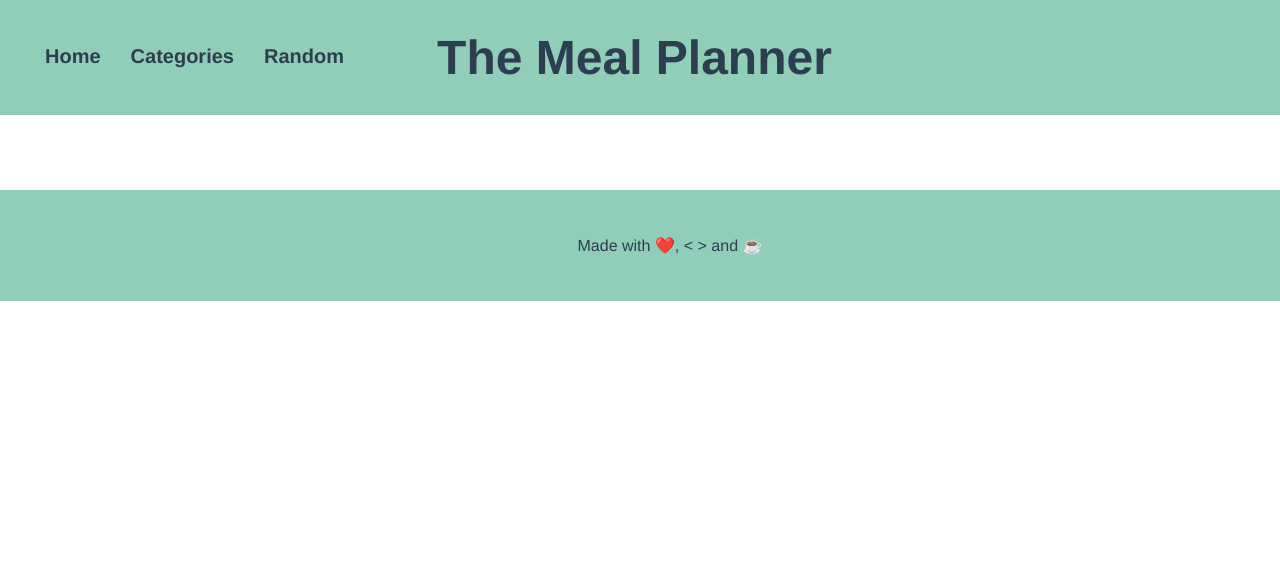
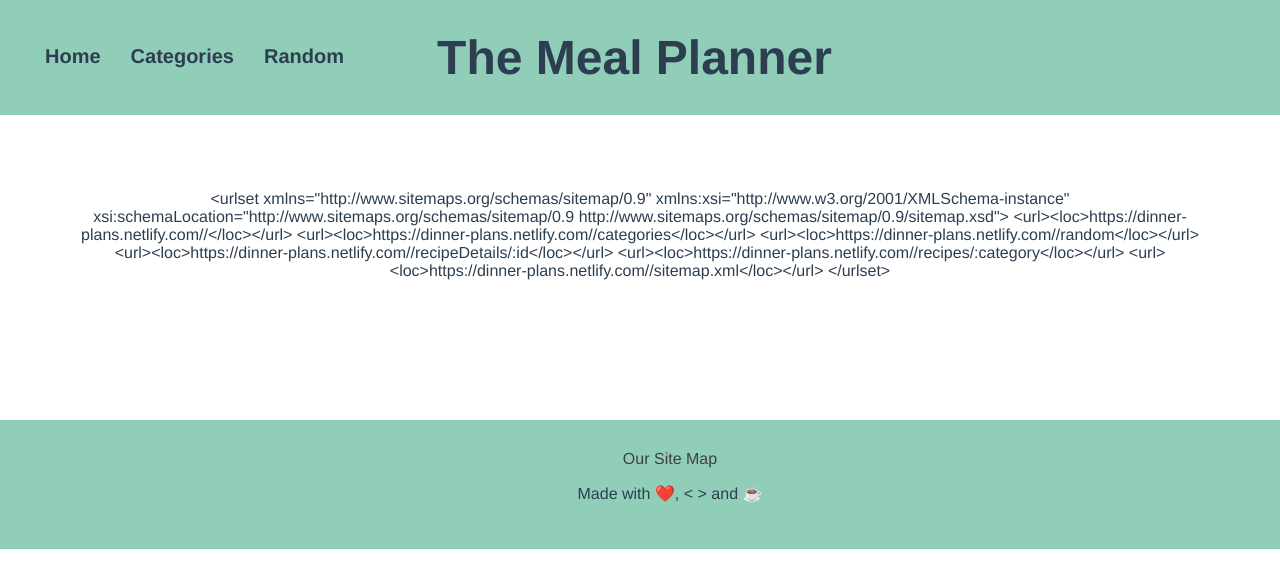
Before and after one commit to kerenKi/WhatForDinner-, a Vue app: page /sitemap.xml in a window 1280 px wide. Shown: the top 588 px of the page. Built offline with nearby package versions, Linux system fonts and the light colour scheme; a web font is replaced by a local one.

Commit message:
Created sitemap

```diff
--- a/src/App.vue
+++ b/src/App.vue
@@ -15,6 +15,7 @@
     </div>
     <footer>
       <div>
+        <router-link to="/sitemap.xml">Our Site Map</router-link>
         <p> Made with ❤️, &#x3C; &#x3E; and ☕ </p>
       </div>
     </footer>
--- a/src/helpers.ts
+++ b/src/helpers.ts
@@ -1,6 +1,6 @@
 import { Recipe } from './models/recipe';
 
-export default function constructRecipeFromAPIResponse(meal): Recipe {
+export default function constructRecipeFromAPIResponse(meal: any): Recipe {
   /* the structure of the meal API contains 20 keys named strIngredient(1-20).
   In this part i'm parsing through the ingredients and building the full ingredients array */
   const ingredientsArray = [];
--- a/src/router.ts
+++ b/src/router.ts
@@ -3,6 +3,7 @@ import Router from 'vue-router';
 import Home from './views/Home.vue';
 import RecipeDetails from '../src/components/RecipeDetails.vue';
 import RecipesByCategory from '../src/components/RecipesByCategory.vue';
+import Sitemap from '../src/views/Sitemap.vue';
 
 Vue.use(Router);
 
@@ -39,6 +40,11 @@ const router: Router = new Router({
       name: '/recipesByCategory',
       component: RecipesByCategory,
     },
+    {
+      path: '/sitemap.xml',
+      name: 'sitemap',
+      component: Sitemap,
+    },
   ],
 });
 
--- /dev/null
+++ b/src/views/Sitemap.vue
@@ -0,0 +1,50 @@
+<template>
+  <div class="sitemap">
+    {{ list }}
+  </div>
+</template>
+
+<script lang="ts">
+import { Component, Vue } from 'vue-property-decorator';
+import router from '../router';
+
+@Component
+export default class Sitemap extends Vue {
+  public list: string = 'hello';
+
+  public getRoutesList(routes, pre) {
+    return routes.reduce( (array, route) => {
+      const path = `${pre}${route.path}`;
+      if (route.path !== '*') {
+      array.push(path);
+    }
+
+      if (route.children) {
+      array.push(...getRoutesList(route.children, `${path}/`));
+    }
+
+      return array;
+    }, []);
+  }
+
+  public generateXMLMap() {
+    const routesList = this.getRoutesList(router.options.routes, 'https://dinner-plans.netlify.com/')
+      .map((route) => `<url><loc>${route}</loc></url>`)
+      .join('\r\n');
+    return `<urlset xmlns="http://www.sitemaps.org/schemas/sitemap/0.9" xmlns:xsi="http://www.w3.org/2001/XMLSchema-instance" xsi:schemaLocation="http://www.sitemaps.org/schemas/sitemap/0.9 http://www.sitemaps.org/schemas/sitemap/0.9/sitemap.xsd">
+    ${routesList}
+    </urlset>`;
+  }
+
+  public mounted() {
+    const XMLList = this.generateXMLMap();
+    this.list = XMLList;
+  }
+}
+</script>
+
+<style scoped lang="scss">
+  .sitemap {
+    margin:70px;
+  }
+</style>
```
Also changed, not shown: src/path.ts (deleted), 1 other file (tests, documents, lock files or other folders).
